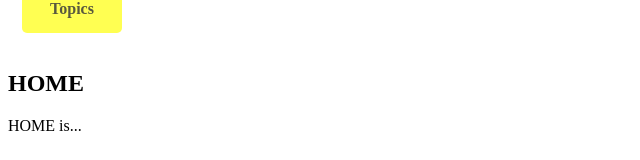
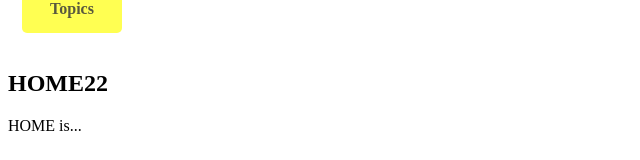
Before and after one commit to l-sa-h/practice, a React (Create React App) app: page / in a window 1280 px wide. Shown: the part 166-326 px from the top of the page, without its empty margins (0-640 px from the left). Built offline with nearby package versions, Linux system fonts and the light colour scheme.

Commit message:
홈 h2바꾼거

```diff
--- a/src/App.js
+++ b/src/App.js
@@ -9,7 +9,7 @@ import { Provider, useDispatch, useSelector } from 'react-redux';
 function Home(){
   return(
     <div>
-      <h2>HOME</h2>
+      <h2>HOME22</h2>
       HOME is...
     </div>
   )
```
